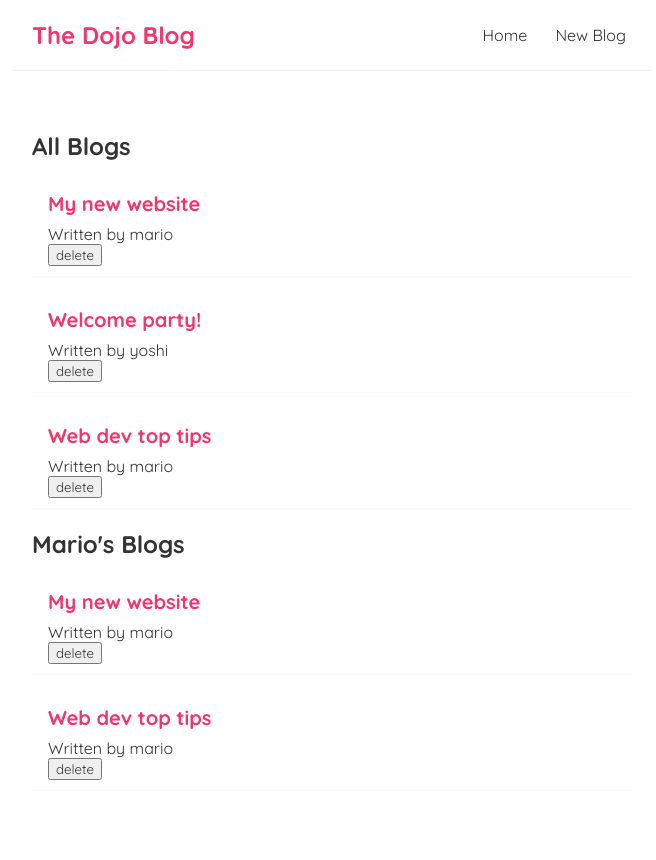
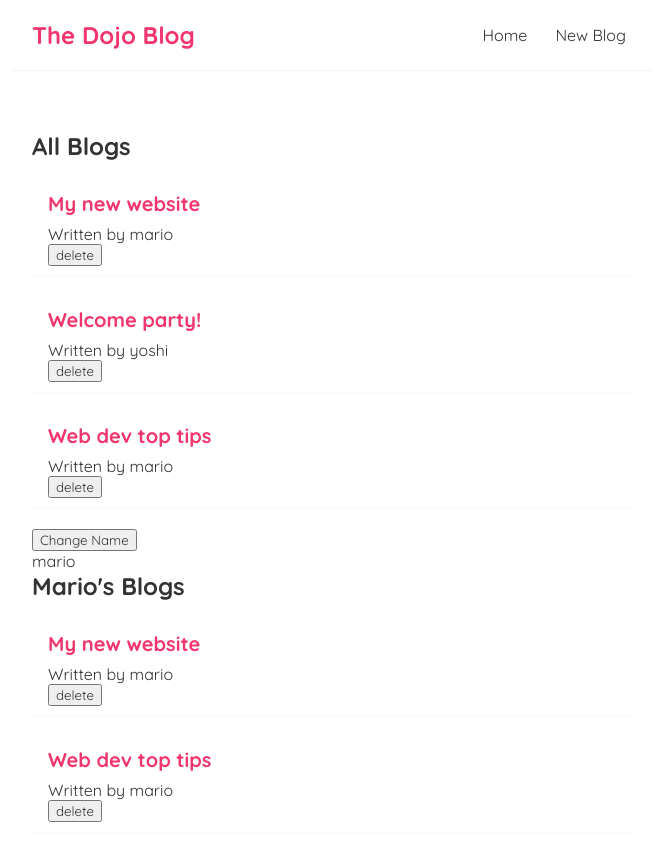
Before and after one commit to epalacio/dojo-blog, a React (Create React App) app: page / in a window 1280 px wide. Shown: the top 860 px of the page, without its empty margins (308-964 px from the left). Built offline with nearby package versions, Linux system fonts and the light colour scheme.

Commit message:
Learnt about useEffect to control running of additional functions when the state changes. Furthermore, learnt about dependencies where the useEffect only gets triggered by those dependencies listed in the array of useEffect

```diff
--- a/src/Home.js
+++ b/src/Home.js
@@ -1,4 +1,4 @@
-import { useState } from "react";
+import { useEffect, useState } from "react";
 import BlogList from "./BlogList";
 
 const Home = () => {
@@ -8,14 +8,23 @@
         { title: 'Web dev top tips', body: 'lorem ipsum...', author: 'mario', id: 3 }
     ]);
 
+    const [name, setName] = useState('mario');
+
     const handleDelete = (id) => {
         const newBlogs = blogs.filter(blog => blog.id !== id);
         setBlogs(newBlogs);
-    }
+    };
+
+    useEffect(() => {
+        console.log('useEffect ran');
+        console.log(name);
+    }, [name]);
 
     return (
         <div className="home">
             <BlogList blogs={blogs} title="All Blogs" handleDelete={handleDelete}/>
+            <button onClick={() => setName('luigi')}>Change Name</button>
+            <p>{name}</p>
             <BlogList blogs={blogs.filter((blog) => blog.author === 'mario')} title="Mario's Blogs" handleDelete={handleDelete}/>
         </div>
      );
```
Also changed, not shown: 1 other file (tests, documents, lock files or other folders).
